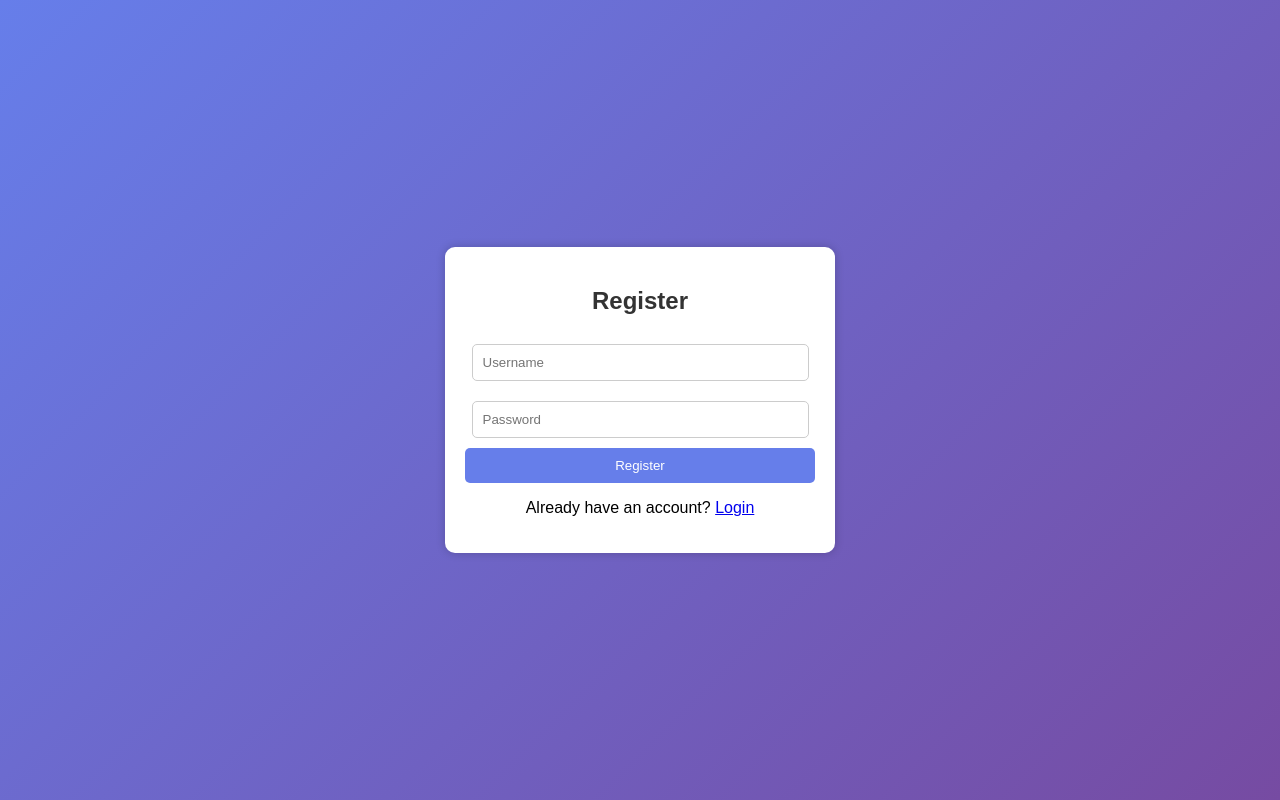
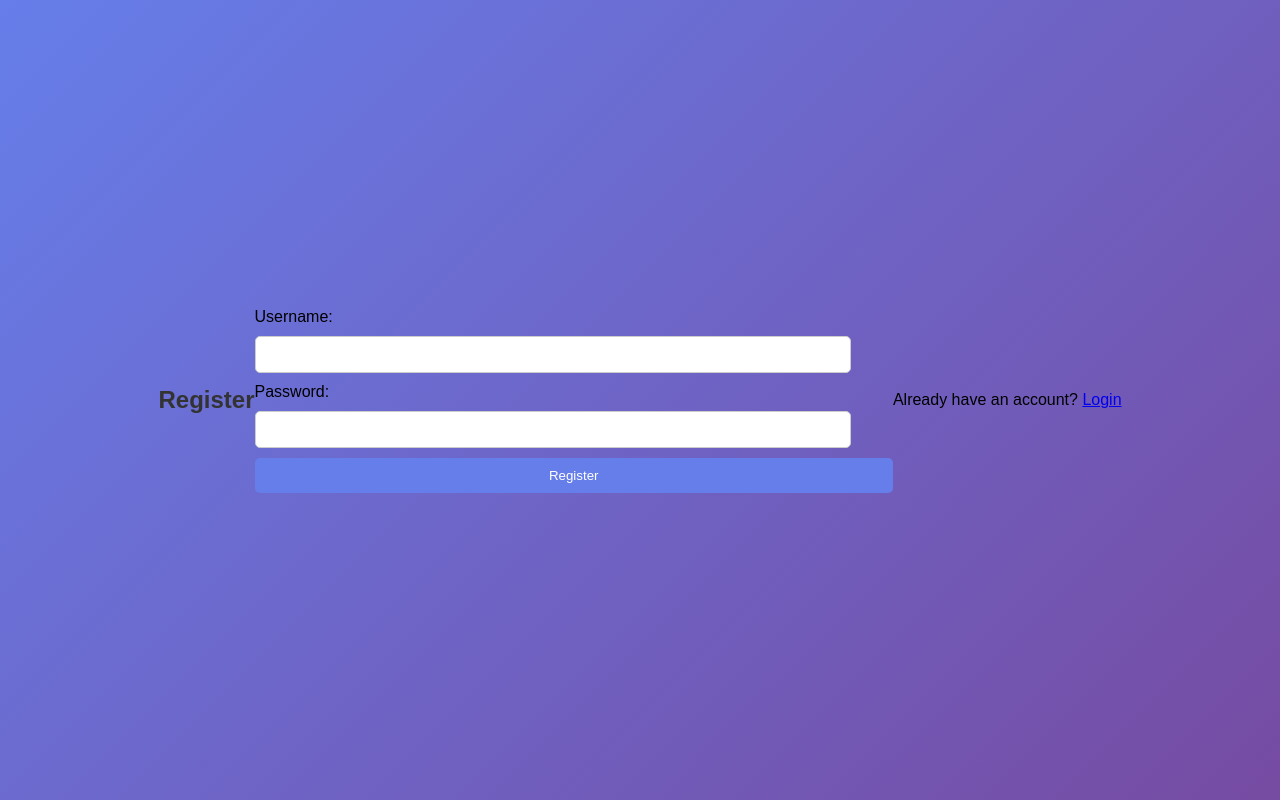
Before and after one commit to acecode101/todo-app-with-authentication, a Flask app: page /register in a window 1280 px wide. Run offline with Flask 3, Linux system fonts and the light colour scheme.

Commit message:
Update register.html

```diff
--- a/templates/register.html
+++ b/templates/register.html
@@ -1,27 +1,28 @@
 <!DOCTYPE html>
 <html lang="en">
 <head>
-    <meta charset="UTF-8">
-    <meta name="viewport" content="width=device-width, initial-scale=1.0">
     <title>Register</title>
     <link rel="stylesheet" href="{{ url_for('static', filename='style.css') }}">
 </head>
 <body>
-    <div class="container">
     <h2>Register</h2>
-        {% with messages = get_flashed_messages(with_categories=true) %}
+    {% with messages = get_flashed_messages(with_categories=True) %}
         {% if messages %}
             {% for category, message in messages %}
-                    <div class="alert alert-{{ category }}">{{ message }}</div>
+                <p class="{{ category }}">{{ message }}</p>
             {% endfor %}
         {% endif %}
     {% endwith %}
+
     <form method="POST">
-            <input type="text" name="username" placeholder="Username" required>
-            <input type="password" name="password" placeholder="Password" required>
+        <label>Username:</label>
+        <input type="text" name="username" required>
+
+        <label>Password:</label>
+        <input type="password" name="password" required>
+
         <button type="submit">Register</button>
     </form>
     <p>Already have an account? <a href="{{ url_for('login') }}">Login</a></p>
-    </div>
 </body>
 </html>
```
Lines whose indentation alone changed are shown as unchanged.
